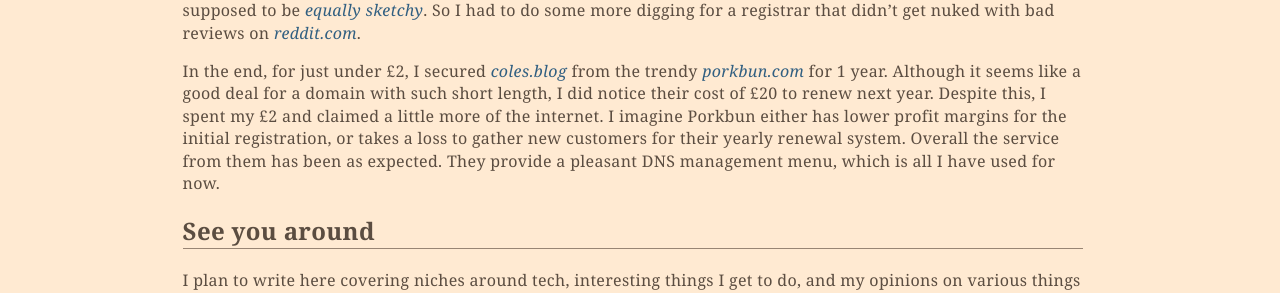
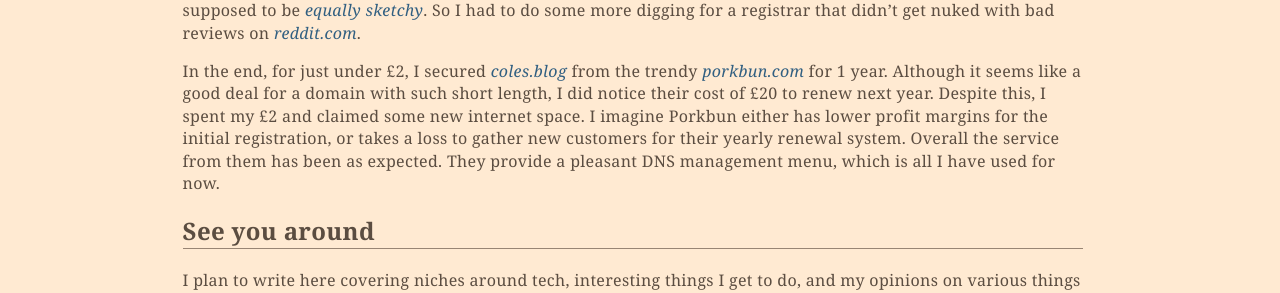
Before and after one commit to colehdlr/colehdlr.github.io, a Jekyll site: the page built from _posts/2026-09-26-welcome-to-my-new-blog.md, in a window 1280 px wide. Shown: the part 841-1134 px from the top of the page. Built offline with Jekyll 4.4.1, drawn with Linux system fonts in a browser that asks for light colours.

Commit message:
Update 2026-09-26-welcome-to-my-new-blog.md

```diff
--- a/_posts/2026-09-26-welcome-to-my-new-blog.md
+++ b/_posts/2026-09-26-welcome-to-my-new-blog.md
@@ -18,7 +18,7 @@ So it wasn't long before I lost motivation to continue the blog and forgot about
 
 After setting up with [GitHub Pages](https://docs.github.com/en/pages), I took a look around for where I could grab a nice new domain to go with my new site. Apparently [GoDaddy is rubbish](https://www.reddit.com/r/webhosting/comments/y8za8c/why_is_godaddy_that_bad/), and [Spaceship](https://www.spaceship.com/), which I found to have the best price on [tld-list.com](https://tld-list.com/), is supposed to be [equally sketchy](https://www.reddit.com/r/selfhosted/comments/14fj6y5/negative_review_for_spaceshipcom_domain/). So I had to do some more digging for a registrar that didn't get nuked with bad reviews on [reddit.com](https://reddit.com).
 
-In the end, for just under £2, I secured [coles.blog](https://coles.blog) from the trendy [porkbun.com](https://porkbun.com) for 1 year. Although it seems like a good deal for a domain with such short length, I did notice their cost of £20 to renew next year. Despite this, I spent my £2 and claimed a little more of the internet. I imagine Porkbun either has lower profit margins for the initial registration, or takes a loss to gather new customers for their yearly renewal system. Overall the service from them has been as expected. They provide a pleasant DNS management menu, which is all I have used for now.
+In the end, for just under £2, I secured [coles.blog](https://coles.blog) from the trendy [porkbun.com](https://porkbun.com) for 1 year. Although it seems like a good deal for a domain with such short length, I did notice their cost of £20 to renew next year. Despite this, I spent my £2 and claimed some new internet space. I imagine Porkbun either has lower profit margins for the initial registration, or takes a loss to gather new customers for their yearly renewal system. Overall the service from them has been as expected. They provide a pleasant DNS management menu, which is all I have used for now.
 
 ## See you around
 
```
